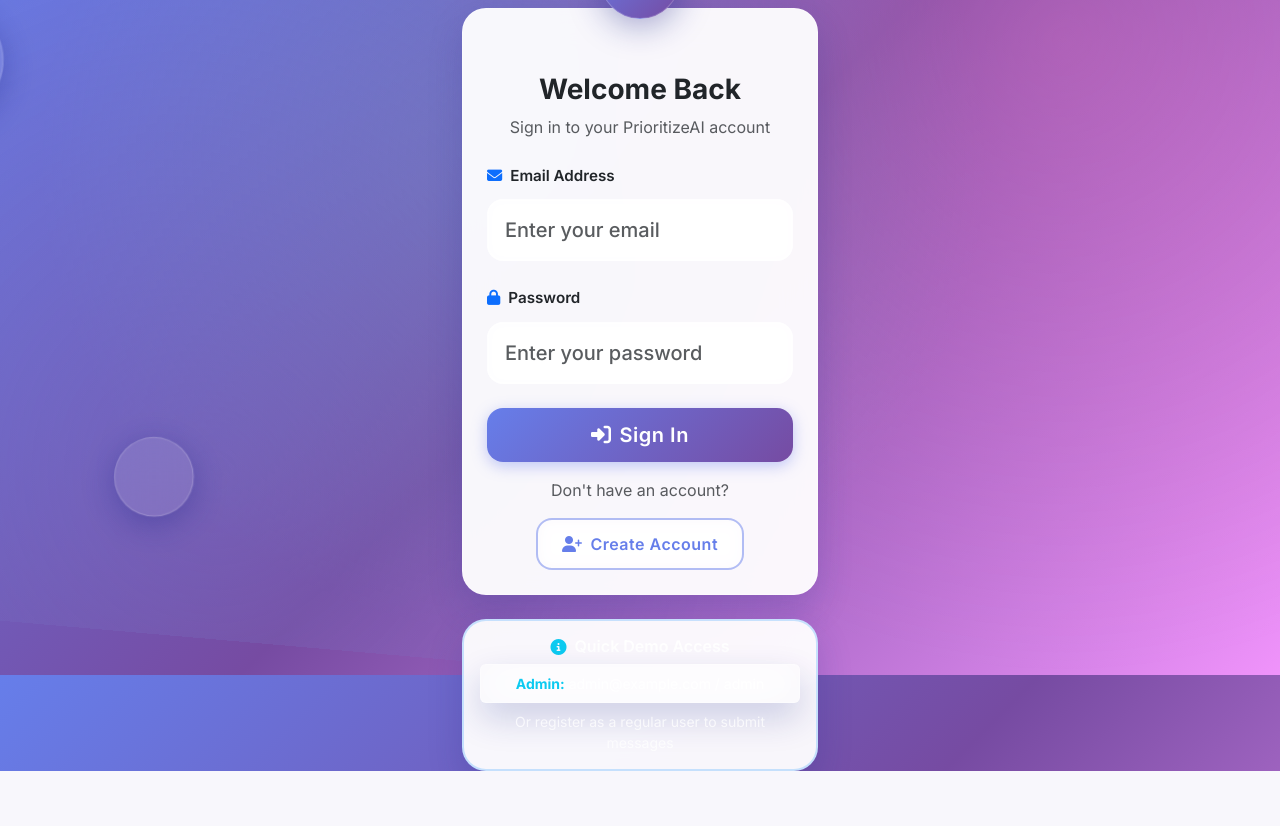
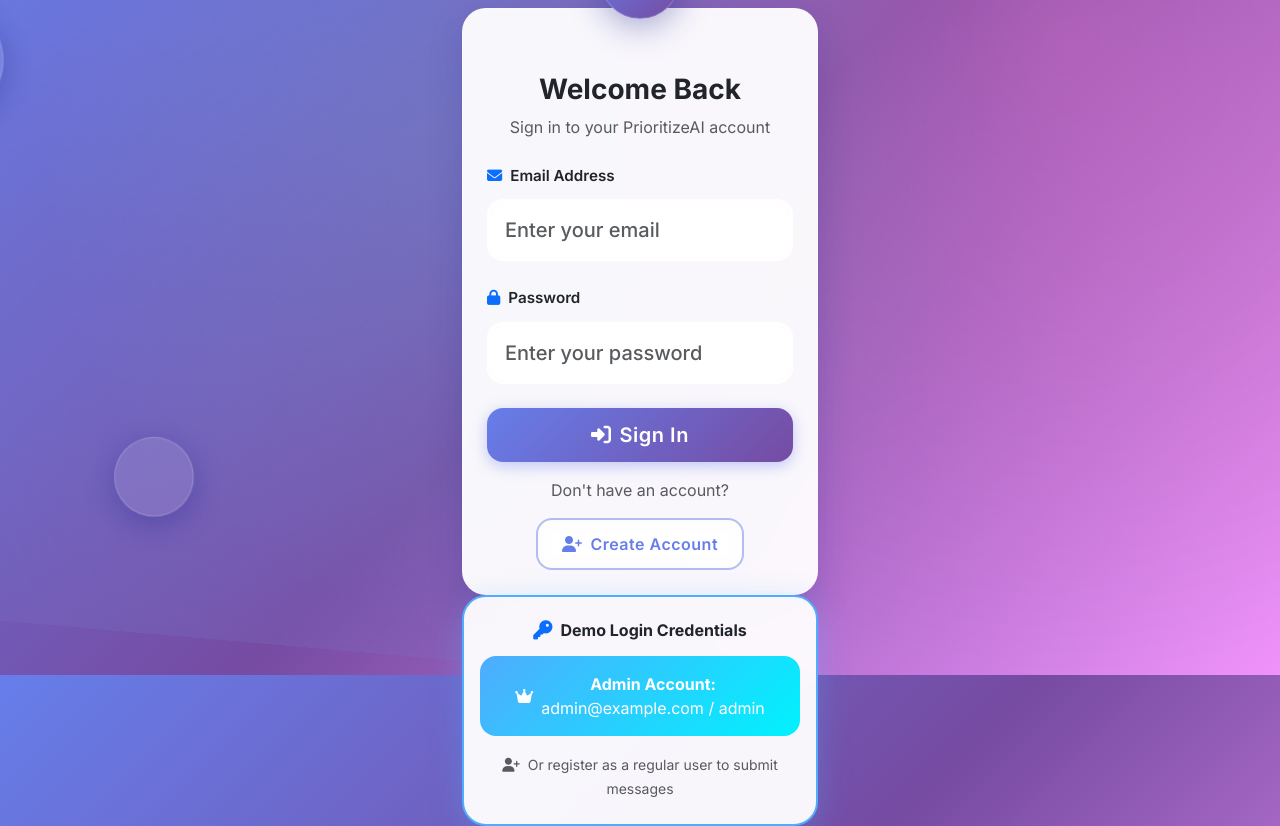
Before and after one commit to abhiramavarma/prioritize-ai, a Flask app: page /login in a window 1280 px wide. Shown: the part 125-951 px from the top of the page. Before the commit the page ends 896 px from the top, so only its background shows below. Run offline with Flask 3, Linux system fonts and the light colour scheme; parts of the project's set-up code (start-up, migrations or seed data) failed here and were passed over; some libraries are stand-ins or nearby versions.

Commit message:
Improve visibility of demo login credentials on the main page
Update `templates/login.html` to enhance the styling and display of the demo credentials card, making the admin login information more prominent and accessible.

Replit-Commit-Author: Agent
Replit-Commit-Session-Id: 1d2862f0-6c76-4ab1-a0e4-62f701ecaf23
Replit-Commit-Checkpoint-Type: full_checkpoint
Replit-Commit-Screenshot-Url: https://storage.googleapis.com/screenshot-production-us-central1/6fbae871-94c7-4f3a-aed4-d113d0a1fb96/1d2862f0-6c76-4ab1-a0e4-62f701ecaf23/LWSB2k1

```diff
--- a/templates/login.html
+++ b/templates/login.html
@@ -60,22 +60,21 @@
         </div>
 
         <!-- Demo Credentials Card -->
-        <div class="card glass mt-4 animate-fade-in animate-delay-2" style="border: 2px solid rgba(79, 172, 254, 0.3);">
-            <div class="card-body text-center py-3">
-                <div class="d-flex align-items-center justify-content-center mb-2">
-                    <i class="fas fa-info-circle text-info me-2"></i>
-                    <h6 class="mb-0 text-white fw-semibold">Quick Demo Access</h6>
+        <div class="card animate-fade-in animate-delay-2" style="background: rgba(255, 255, 255, 0.95); border: 2px solid #4facfe; box-shadow: 0 8px 32px rgba(79, 172, 254, 0.3);">
+            <div class="card-body text-center py-4">
+                <div class="d-flex align-items-center justify-content-center mb-3">
+                    <i class="fas fa-key text-primary me-2" style="font-size: 1.2rem;"></i>
+                    <h6 class="mb-0 text-dark fw-bold">Demo Login Credentials</h6>
                 </div>
-                <div class="row g-2">
-                    <div class="col-12">
-                        <div class="glass-strong rounded p-2">
-                            <small class="text-white d-block">
-                                <strong class="text-info">Admin:</strong> admin@example.com / admin
-                            </small>
-                        </div>
+                <div class="alert alert-primary d-flex align-items-center justify-content-center mb-3" style="border: none; background: linear-gradient(135deg, #4facfe 0%, #00f2fe 100%); color: white;">
+                    <i class="fas fa-crown me-2"></i>
+                    <div>
+                        <strong>Admin Account:</strong><br>
+                        <span class="fs-6">admin@example.com / admin</span>
                     </div>
                 </div>
-                <small class="text-white opacity-75 mt-2 d-block">
+                <small class="text-muted">
+                    <i class="fas fa-user-plus me-1"></i>
                     Or register as a regular user to submit messages
                 </small>
             </div>
```
